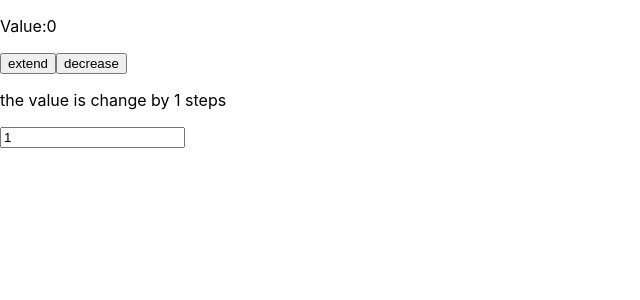
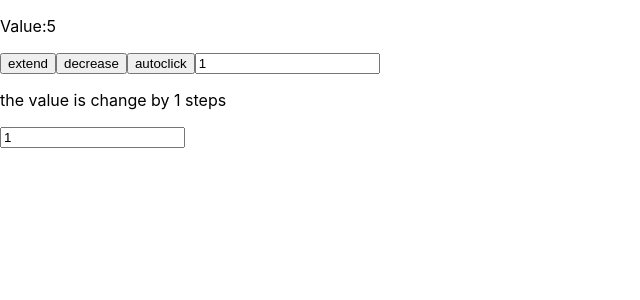
Before and after one commit to MirukaiQ/React, a React (Create React App) app: page / in a window 1280 px wide. Shown: the top 300 px of the page, without its empty margins (0-640 px from the left). Built offline with nearby package versions, Linux system fonts and the light colour scheme.

Commit message:
add autoClick

```diff
--- a/src/App.js
+++ b/src/App.js
@@ -10,16 +10,16 @@ class App extends Component {
     }
   }
   changeStep = (e) => {
-    const vaa = parseInt(e.target.value)
+    const value = parseInt(e.target.value)
     return this.setState(() => {
-      return {step: vaa}
+      return {step: value}
     })
   }
   render() {
     const {step} = this.state
     return <>
     <Counter step={step} />
-    <input value={step} name="changer" type="number" onChange={this.changeStep}></input>
+    <input value={step} type="number" onChange={this.changeStep}></input>
     </>
   }
 }
--- a/src/components/Counter/index.jsx
+++ b/src/components/Counter/index.jsx
@@ -1,36 +1,58 @@
-import React, { Component } from 'react';
+import React, { Component } from "react";
 
 class index extends Component {
   constructor(props) {
-        super(props)
+    super(props);
 
     this.state = {
-            counter:0,
-            isIncreacing: true
-        }
+      counter: 0,
+      click: 1,
+    };
   }
   extendValue = () => {
     return this.setState((state, props) => {
-            return {counter: state.counter + props.step}
+      return { counter: state.counter + props.step };
+    });
+  };
+  decreaseValue = () => {
+    return this.setState((state, props) => {
+      return { counter: state.counter - props.step };
+    });
+  };
+  tickValues = () => {
+      return this.setState((state) => {
+          return {counter: state.counter + state.click}
       })
   }
-    decreaseValue = () => {
-        return this.setState((state, props) => {
-            return {counter: state.counter - props.step}
+  autoClick = () => {
+      return setInterval(this.tickValues, 1000)
+  }
+  clickChanger = (e) => {
+      const value = parseInt(e.target.value)
+      return this.setState(() => {
+          return {click: value}
         })
     }
+    componentDidMount() {
+        setInterval(this.tickValues, 1000)
+        setTimeout(() => {clearInterval(this.autoClick)}, 5000)
+    }
   render() {
-        const {counter} = this.state
-        const {step} = this.props
+    const { counter, click } = this.state;
+    const { step } = this.props;
 
-        return ( <>
+    return (
+      <>
         <div>
           <p>Value:{counter}</p>
           <button onClick={this.extendValue}>extend</button>
           <button onClick={this.decreaseValue}>decrease</button>
+          <button onClick={this.autoClick}>autoclick</button>
+          <input type="number" value={click} onChange={this.clickChanger} />
           <p>the value is change by {step} steps</p>
         </div>
-       </> );
+      </>
+    );
   }
 }
 
```
Lines whose indentation alone changed are shown as unchanged.
